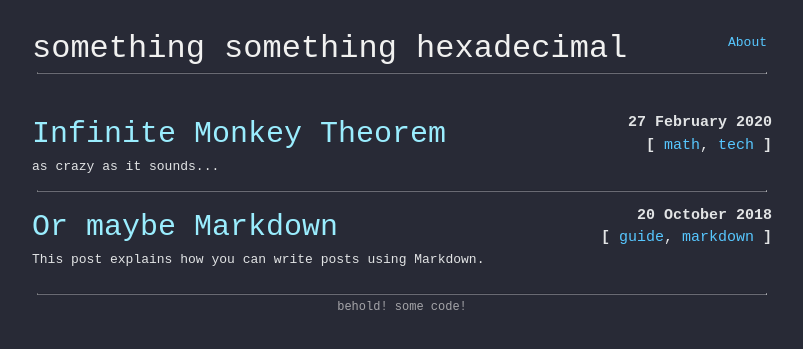
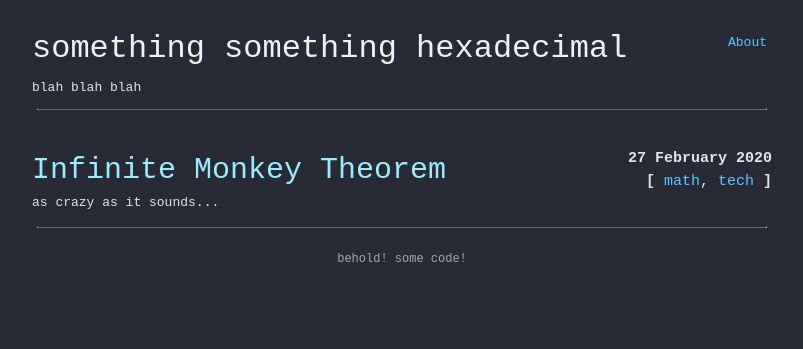
Before and after one commit to beckler/blog, a Jekyll site: the page built from index.html, in a window 1280 px wide. Shown: the top 349 px of the page, without its empty margins (238-1041 px from the left). Built offline with Jekyll 4.4.1, drawn with Linux system fonts in a browser that asks for light colours.

Commit message:
fix: small updates

```diff
--- a/_config.yml
+++ b/_config.yml
@@ -1,6 +1,6 @@
 title: something something hexadecimal
 author: beckler
-subtitle: thoughts from an digital entropy wizard
+subtitle: blah blah blah
 
 url: "https://adc.io"
 baseurl: ""
@@ -12,7 +12,7 @@
 profile-picture: assets/profile.png
 favicon_location: assets/favicon.png
 
-permalink: /:year-:month-:day-:title/
+permalink: "/:year/:month/:day/:title"
 sass:
   style: compressed
   sass_dir: css
--- a/_includes/footer.html
+++ b/_includes/footer.html
@@ -1,6 +1,5 @@
 <div class="footer">
     {% if page.url == "/" and site.footer_only_homepage %}
-        <hr>
         <a href="{{ site.footer_url }}">{{ site.footer_text }}</a>
     {% else %}
         <br>
--- a/_includes/navbar.html
+++ b/_includes/navbar.html
@@ -1,19 +1,18 @@
 <div class="navbar">
     <a class="site-title" href="{{ site.url }}{{ site.baseurl}}/">{{ site.title }}</a>
-
     <ul class="pull-right">
         {% for x in site.navbar %}
         <li class="pull-left">
             {% if x.absolute-link %}
-                {% assign x-url = x.absolute-link %}
+            {% assign x-url = x.absolute-link %}
             {% else %}
-                {% assign x-url = site.url | append: site.baseurl | append: "/" | append: x.link %}
+            {% assign x-url = site.url | append: site.baseurl | append: "/" | append: x.link %}
             {% endif %}
             <a href="{{ x-url }}">{{ x.name }}</a>
             {% if forloop.last == false %}/{% endif %}
         </li>
         {% endfor %}
     </ul>
-
+    <p>{{ site.subtitle }}</p>
     <hr>
 </div>
--- a/_posts/2018-10-20-markdown-posts.md
+++ b/_posts/2018-10-20-markdown-posts.md
@@ -1,8 +1,9 @@
 ---
 layout: post
-title: Or maybe Markdown
+title: Post Formatting
 subtitle: This post explains how you can write posts using Markdown.
 tags: [guide, markdown]
+private: true
 ---
 
 This post is written in markdown, but you can also write a [post using html]({% link _posts/2020-04-05-private-example.html %}).
@@ -67,4 +68,4 @@
 for version control using Git
 
 **Here is an image,**<br>
-![](../assets/autumn.jpg)
+![]({{ sitedir }}/assets/autumn.jpg)
--- a/index.html
+++ b/index.html
@@ -4,9 +4,7 @@
 
 {% assign has_post = false %}
 {% for post in site.posts %}
-    {% if post.private == true %}
-        {% continue %}
-    {% endif %}
+    {% if post.private != true %}
         <div class="post-card">
             <a class="title" href="{{site.baseurl}}{{ post.url }}">
                 {{ post.title }}
@@ -28,8 +26,7 @@
                 {{ post.subtitle }}
             </div>
         </div>
-    {% if forloop.last == false %}
-    <hr>
+        <hr/>
     {% endif %}
     {% assign has_post = true %}
 {% endfor %}
```
Also changed, not shown: _posts/2020-04-05-private-example.html (+11 -4 lines). Lines whose indentation alone changed are shown as unchanged.
